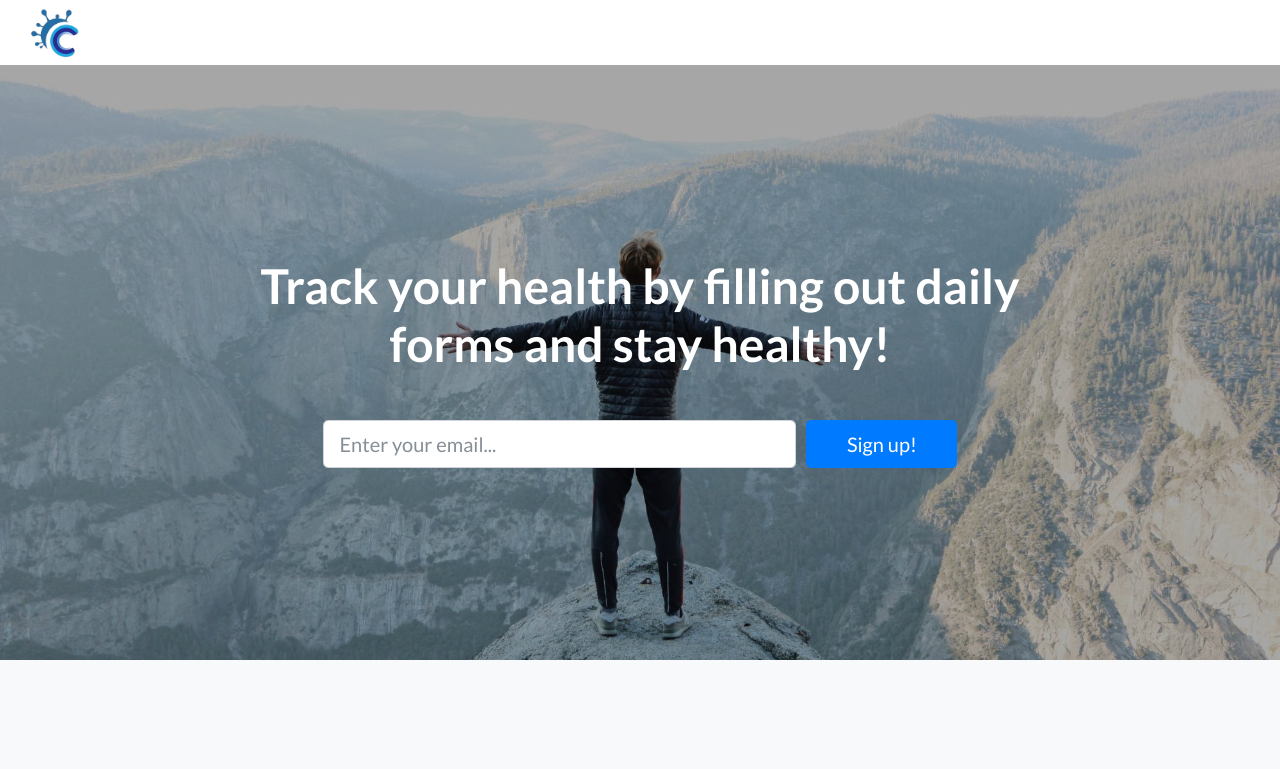
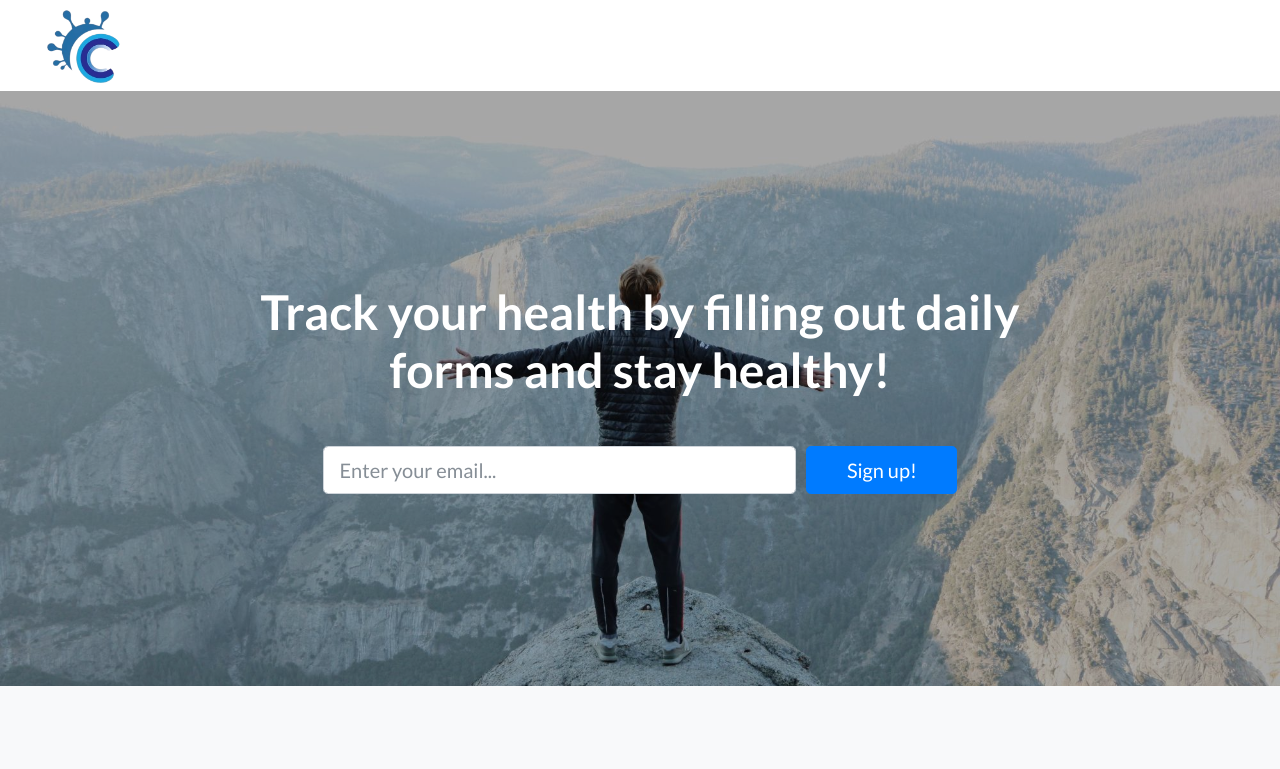
Before and after one commit to HarshVardhan12102002/Covidalityweb.github.io, a plain HTML site: page index.html in a window 1280 px wide. Shown: the top 769 px of the page. Drawn offline with nearby package versions, Linux system fonts and the light colour scheme.

Commit message:
Update index.html

```diff
--- a/index.html
+++ b/index.html
@@ -19,14 +19,18 @@
 
 <body>
     <nav class="navbar navbar-dark navbar-expand-md" id="app-navbar">
-        <div class="container-fluid"><button data-toggle="collapse" class="navbar-toggler" data-target="#navcol-1"><span class="sr-only">Toggle navigation</span><span class="navbar-toggler-icon"></span></button>
-            <div class="collapse navbar-collapse" id="navcol-1"><img src="assets/img/logo-removebg-preview.png" style="width: 49px;">
+        <div class="container-fluid"><a class="navbar-brand" href="#"></a><button data-toggle="collapse" class="navbar-toggler" data-target="#navcol-1"><span class="sr-only">Toggle navigation</span><span class="navbar-toggler-icon"></span></button>
+            <h1 class="text-uppercase text-center text-primary" style="padding-top: 10px;padding-bottom: 10px;"></h1>
+            <div class="collapse navbar-collapse" id="navcol-1"><img src="assets/img/logo-removebg-preview.png" style="width: 75px;">
                 <ul class="nav navbar-nav ml-auto">
-                    <li class="nav-item"><a class="nav-link active" href="#">Home</a></li>
+                    <li class="nav-item"><a class="nav-link" href="#">Home</a></li>
                     <li class="nav-item"><a class="nav-link" href="#">About Us</a></li>
                     <li class="nav-item"><a class="nav-link" href="#">Contact Us</a></li>
-                    <li class="nav-item"><a class="nav-link" href="#">Login&nbsp;</a></li>
-                    <li class="nav-item"><a class="nav-link" href="#">Register for free</a></li>
+                </ul>
+                <ul class="nav navbar-nav">
+                    <li class="nav-item"><a class="nav-link active" href="#">Login</a></li>
+                    <li class="nav-item"><a class="nav-link" href="#">Register For Free</a></li>
+                    <li class="nav-item"></li>
                 </ul>
             </div>
         </div>
```
